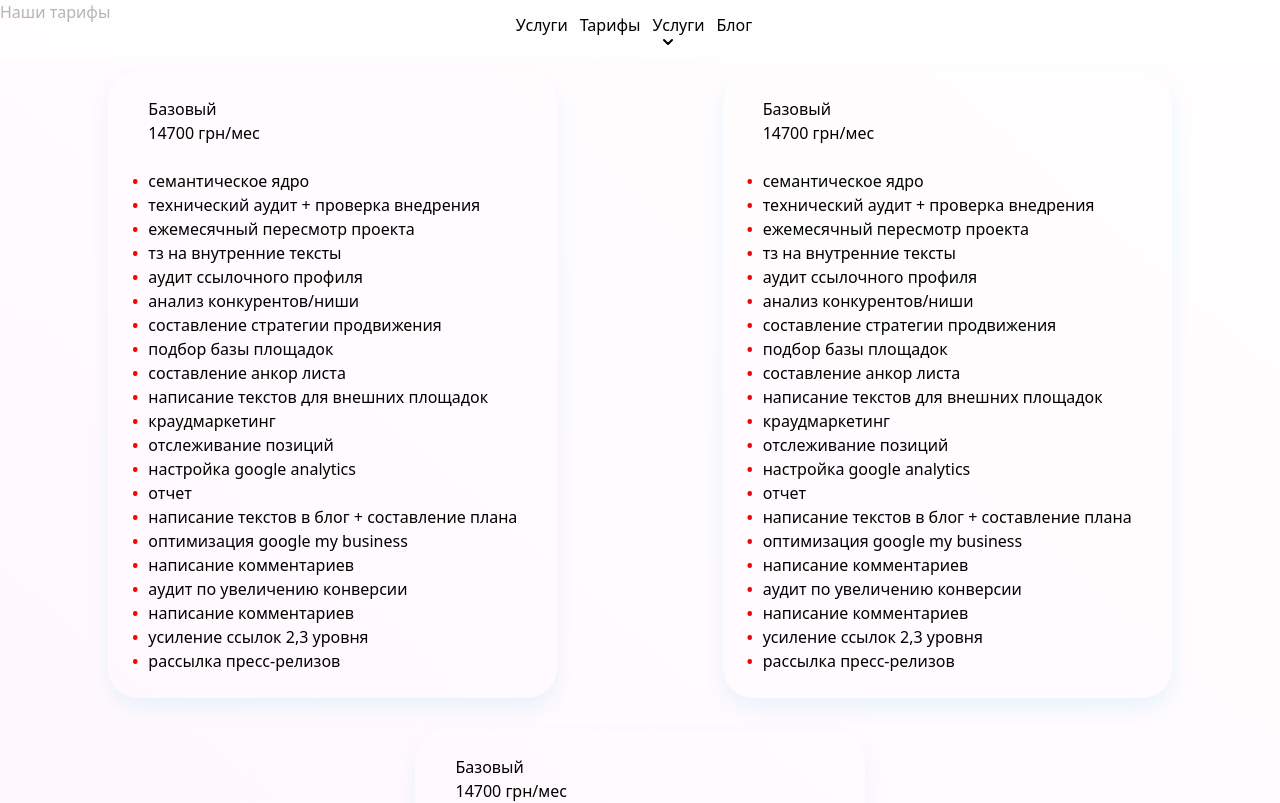
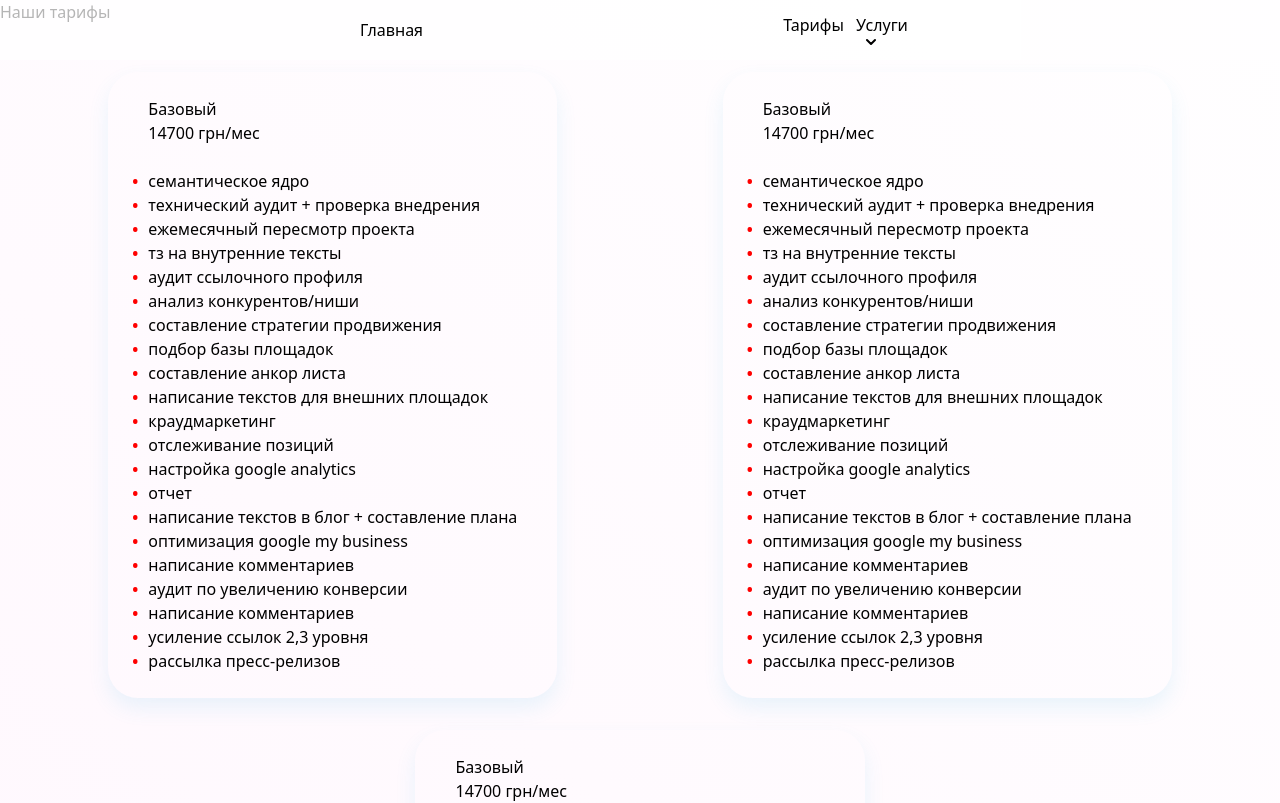
Before and after one commit to markeltskhadadze/vue-todo, a Nuxt app: page /tariffs in a window 1280 px wide. Shown: the top 803 px of the page. Built offline with nearby package versions, Linux system fonts and the light colour scheme; what nuxt-storage would draw is missing.

Commit message:
fixed some bugs and added new pages

```diff
--- a/components/BannerHome.vue
+++ b/components/BannerHome.vue
@@ -10,7 +10,7 @@
   onMounted (() => {
     if (process.client) {
       window.addEventListener('resize', updateWidth)
-      width.value = window.innerWidth // set initial width
+      width.value = window.innerWidth
     }
   })
 </script>
@@ -22,7 +22,9 @@
       <p>Какой то текст</p>
       <div class="flex justify-center">
         <button class="banner-button">Заказть продвижение</button>
-        <button class="banner-button">Тарифы</button>
+        <NuxtLink to="/tariffs" class="banner-button">
+          Тарифы
+        </NuxtLink>
       </div>
     </div>
     <img data-aos="zoom-in-up"
--- a/components/CounterBlock.vue
+++ b/components/CounterBlock.vue
@@ -2,6 +2,7 @@
   import {ref, onMounted, type Ref, computed} from 'vue'
 
   let clientValue: Ref<number> = ref(2)
+  let shouldStartCounter: Ref<boolean> = ref(false)
 
   function startCounter() {
     const intervalId = setInterval(() => {
@@ -9,7 +10,17 @@
       if (clientValue.value >= 16) {
         clearInterval(intervalId)
       }
-  }, 40)
+    }, 60)
+  }
+  function checkScroll() {
+    const el = document.querySelector('.counter-text')
+    if (el) {
+      const rect = el.getBoundingClientRect()
+      if (rect.top < window.innerHeight && !shouldStartCounter.value) {
+        shouldStartCounter.value = true
+        startCounter()
+      }
+    }
   }
 
   const getClientValue = computed(() => {
@@ -17,7 +28,9 @@
   })
 
   onMounted(() => {
-  startCounter()
+    if (process.client) {
+      window.addEventListener('scroll', checkScroll)
+    }
   })
 </script>
 
--- a/components/HeaderBlock.vue
+++ b/components/HeaderBlock.vue
@@ -1,26 +1,17 @@
-<script setup lang="ts">
-import { useRouter } from "vue-router"
-
-const router = useRouter()
-function goToAdmin() {
-  router.push('/admin')
-}
-
-function goToHome() {
-  router.push('/')
-}
-
-function goToTariffs() {
-  router.push('/tariffs')
-}
-
+<script setup lang='ts'>
 </script>
 
 <template>
-  <div class="flex justify-around items-center header-home">
+  <div class="flex justify-evenly items-center header-home">
+    <div>
+      <NuxtLink to="/">
+        Главная
+      </NuxtLink>
+    </div>
     <div class="flex">
-      <p class="header-link me-3" @click="goToAdmin">Услуги</p>
-      <p class="header-link me-3" @click="goToTariffs">Тарифы</p>
+      <NuxtLink to="/tariffs" class="header-link me-3">
+        Тарифы
+      </NuxtLink>
       <p id="dropdownHoverButton" data-dropdown-toggle="dropdownHover" data-dropdown-trigger="hover" class=" header-link me-3" type="button">Услуги
         <svg class="w-2.5 h-2.5 ml-2.5" aria-hidden="true" xmlns="http://www.w3.org/2000/svg" fill="none" viewBox="0 0 10 6">
           <path stroke="currentColor" stroke-linecap="round" stroke-linejoin="round" stroke-width="2" d="m1 1 4 4 4-4"/>
@@ -35,7 +26,6 @@
           </li>
         </ul>
       </div>
-      <p @click="goToHome" class="header-link me-3">Блог</p>
     </div>
   </div>
 </template>
--- a/components/OurCases.vue
+++ b/components/OurCases.vue
@@ -71,7 +71,7 @@
     padding: 0 50px;
   }
   .cases-container {
-    max-width: 400px;
+    max-width: 550px;
     margin: 30px auto;
     display: flex;
     flex-direction: column;
--- a/components/OurServices.vue
+++ b/components/OurServices.vue
@@ -17,9 +17,6 @@
   <div class="logs-block">
     <h2>Мы предоставляем лучшие услуги</h2>
     <ServiceContent :services="services" />
-    <div class="flex justify-center">
-      <button class="see-more">Посмотреть все</button>
-    </div>
   </div>
 </template>
 
--- a/components/service-part/ServiceContent.vue
+++ b/components/service-part/ServiceContent.vue
@@ -42,7 +42,9 @@
           >
             <img class="avatar" :src="getIcon + 'seo2.png'" alt="">
             <div class="content-block">
-              <h3>{{ service.title }}</h3>
+              <NuxtLink :to="'/'+ service.link">
+                <h3>{{ service.title }}</h3>
+              </NuxtLink>
               <p>{{ service.description }}</p>
             </div>
           </div>
--- a/nuxt.config.ts
+++ b/nuxt.config.ts
@@ -2,6 +2,11 @@
 export default defineNuxtConfig({
   devtools: { enabled: true},
   modules: ['@pinia/nuxt', 'nuxt-simple-sitemap'],
+  // sitemap rules
+  routeRules: {
+    '/admin/**': { index: false },
+    '/login': { index: false }
+  },
   pinia: {
     autoImports: [
       'defineStore',
--- a/pages/index.vue
+++ b/pages/index.vue
@@ -16,8 +16,8 @@
   <OurServices />
   <SuccessFuture />
   <CounterBlock />
-  <AnalyticsBock />
+<!--  <AnalyticsBock />-->
   <OurCases />
-  <WhyWe />
+<!--  <WhyWe />-->
   <ReviewsBlock />
 </template>
--- a/components/service-part/services-pages/SEOAudit.vue
+++ b/pages/seo-audit.vue
@@ -1,8 +1,8 @@
 <script setup lang="ts">
-import BannerForService from "./BannerForService.vue"
+import BannerForService from "../components/service-part/services-pages/BannerForService.vue"
 import { ref, type Ref } from 'vue'
 
-let mode: Ref<string> = ref('seoPage')
+let mode: Ref<string> = ref('siteOptimization')
 </script>
 
 <template>
--- /dev/null
+++ b/pages/seo-optimizacia.vue
@@ -0,0 +1,38 @@
+<script setup lang="ts">
+import BannerForService from "../components/service-part/services-pages/BannerForService.vue"
+import { ref, type Ref } from 'vue'
+
+let mode: Ref<string> = ref('seoPage')
+</script>
+
+<template>
+  <div>
+    <BannerForService :mode="mode" />
+    <div class="content-container">
+      <p>What is Lorem Ipsum?
+        Lorem Ipsum is simply dummy text of the printing and typesetting industry. Lorem Ipsum has been the industry's standard dummy text ever since the 1500s, when an unknown printer took a galley of type and scrambled it to make a type specimen book. It has survived not only five centuries, but also the leap into electronic typesetting, remaining essentially unchanged. It was popularised in the 1960s with the release of Letraset sheets containing Lorem Ipsum passages, and more recently with desktop publishing software like Aldus PageMaker including versions of Lorem Ipsum.
+
+        Why do we use it?
+        It is a long established fact that a reader will be distracted by the readable content of a page when looking at its layout. The point of using Lorem Ipsum is that it has a more-or-less normal distribution of letters, as opposed to using 'Content here, content here', making it look like readable English. Many desktop publishing packages and web page editors now use Lorem Ipsum as their default model text, and a search for 'lorem ipsum' will uncover many web sites still in their infancy. Various versions have evolved over the years, sometimes by accident, sometimes on purpose (injected humour and the like).
+
+
+        Where does it come from?
+        Contrary to popular belief, Lorem Ipsum is not simply random text. It has roots in a piece of classical Latin literature from 45 BC, making it over 2000 years old. Richard McClintock, a Latin professor at Hampden-Sydney College in Virginia, looked up one of the more obscure Latin words, consectetur, from a Lorem Ipsum passage, and going through the cites of the word in classical literature, discovered the undoubtable source. Lorem Ipsum comes from sections 1.10.32 and 1.10.33 of "de Finibus Bonorum et Malorum" (The Extremes of Good and Evil) by Cicero, written in 45 BC. This book is a treatise on the theory of ethics, very popular during the Renaissance. The first line of Lorem Ipsum, "Lorem ipsum dolor sit amet..", comes from a line in section 1.10.32.
+
+        The standard chunk of Lorem Ipsum used since the 1500s is reproduced below for those interested. Sections 1.10.32 and 1.10.33 from "de Finibus Bonorum et Malorum" by Cicero are also reproduced in their exact original form, accompanied by English versions from the 1914 translation by H. Rackham.
+
+        Where can I get some?
+        There are many variations of passages of Lorem Ipsum available, but the majority have suffered alteration in some form, by injected humour, or randomised words which don't look even slightly believable. If you are going to use a passage of Lorem Ipsum, you need to be sure there isn't anything embarrassing hidden in the middle of text. All the Lorem Ipsum generators on the Internet tend to repeat predefined chunks as necessary, making this the first true generator on the Internet. It uses a dictionary of over 200 Latin words, combined with a handful of model sentence structures, to generate Lorem Ipsum which looks reasonable. The generated Lorem Ipsum is therefore always free from repetition, injected humour, or non-characteristic words etc.</p>
+    </div>
+  </div>
+</template>
+
+<style scoped>
+.content-container {
+  height: 100%;
+  width: 100%;
+  max-width: 1500px;
+  padding: 0 15px;
+  margin: 0 auto;
+}
+</style>
--- a/types.ts
+++ b/types.ts
@@ -10,6 +10,7 @@
 export type TService = {
     title: string;
     description: string;
+    link: string;
 }
 
 type TAuthor = {
```
Also changed, not shown: components/service-part/services-pages/BannerForService.vue (indentation only). Lines whose indentation alone changed are shown as unchanged.
